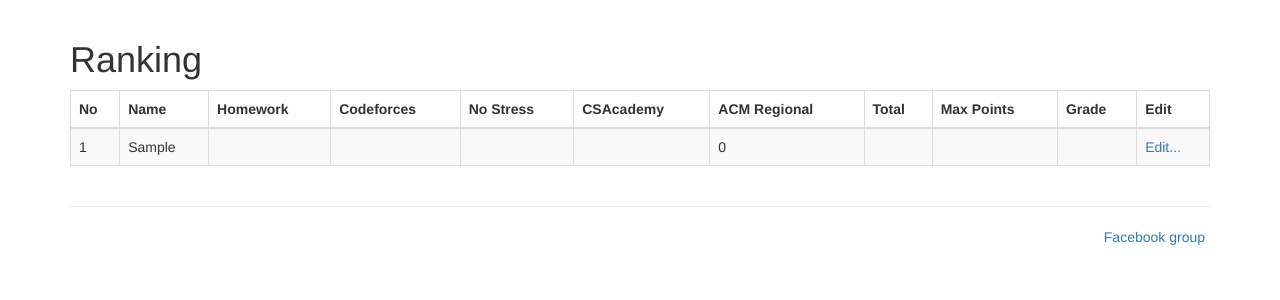
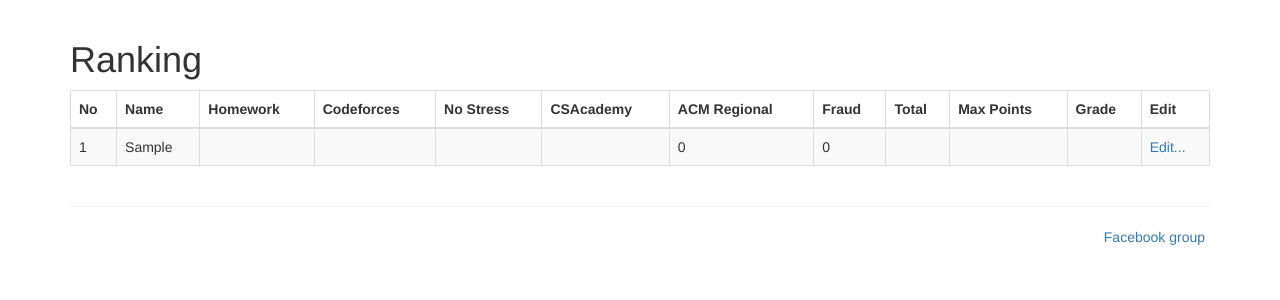
Before and after one commit to infoclock/OlympicTracker, a Django app: template allauthdemo/templates/bases/ranking-list.html in a window 1280 px wide. Shown: the part 51-351 px from the top of the page. Run offline with Django 3.2, Linux system fonts and the light colour scheme; the template is opened without the code that fills it: values that come from a table or form of the project are taken from there, others are empty; the visitor is signed in with stand-in values (Sample User, id 1); data comes from the database, SQL or seed files in the repository; some libraries are stand-ins or nearby versions.

Commit message:
Add fraud field

```diff
--- a/allauthdemo/auth/models.py
+++ b/allauthdemo/auth/models.py
@@ -60,6 +60,7 @@ class DemoUser(AbstractBaseUser, PermissionsMixin):
     score_fmi_no_stress = models.PositiveSmallIntegerField('scor la fmi no stress', default=0)
     score_csacademy = models.PositiveSmallIntegerField('scor la csacademy', default=0)
     score_extra = models.PositiveSmallIntegerField('scor extra', default=0)
+    score_minus = models.SmallIntegerField('scor extra', default=0)
     is_staff = models.BooleanField(_('staff status'), default=False,
         help_text=_('Designates whether the user can log into this admin '
                     'site.'))
--- a/allauthdemo/demo/views.py
+++ b/allauthdemo/demo/views.py
@@ -60,7 +60,8 @@ class RankingView(generic.TemplateView):
             d['csacademy'] = int(math.ceil(float(user.score_csacademy) / 20.0))
             d['max_points'] = 100 if user.school_year == 1 else 140
             d['score_extra'] = user.score_extra
-            d['total'] = d['homework_points'] + d['codeforces_points'] + d['no_stress'] + d['csacademy'] + d['score_extra']
+            d['score_minus'] = user.score_minus
+            d['total'] = d['homework_points'] + d['codeforces_points'] + d['no_stress'] + d['csacademy'] + d['score_extra'] + d['score_minus']
             pure_grade = round(float(d['total']) / float(d['max_points']) * 10)
             d['nota'] = min(pure_grade, 10.0)
             if d['nota'] >= 1:
--- a/allauthdemo/templates/bases/ranking-list.html
+++ b/allauthdemo/templates/bases/ranking-list.html
@@ -17,6 +17,7 @@
                 <th> No Stress </th>
                 <th> CSAcademy </th>
                 <th> ACM Regional </th>
+                <th> Fraud </th>
                 <th> Total </th>
                 <th> Max Points </th>
                 <th> Grade </th>
@@ -33,6 +34,7 @@
           <td>{{user.no_stress}}</td>
           <td>{{user.csacademy}}</td>
           <td>{{user.score_extra}}</td>
+          <td>{{user.score_minus}}</td>
           <td>{{user.total}}</td>
           <td>{{user.max_points}}</td>
           <td>{{user.nota}}</td>
```
Also changed, not shown: allauthdemo/auth/migrations/0007_demouser_score_minus.py (added).
